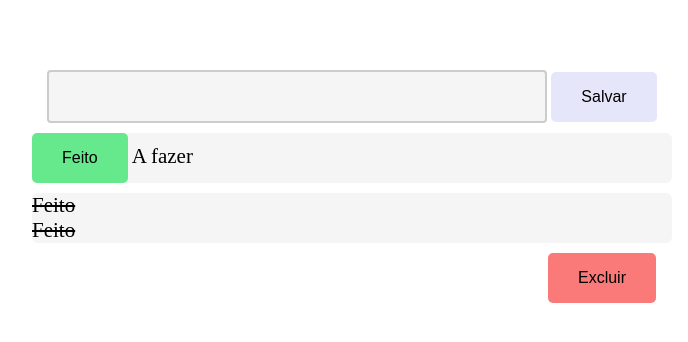
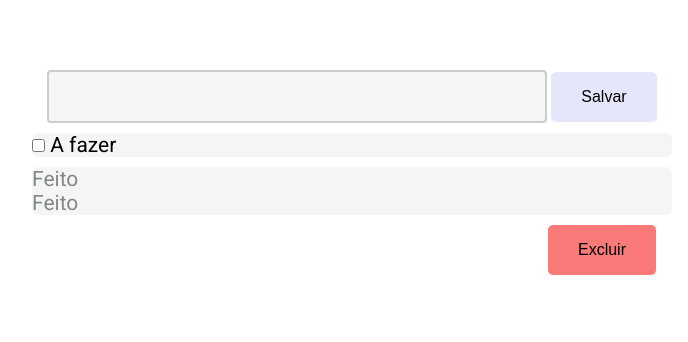
Before and after one commit to rogerio-stubs/todo-list, a plain HTML site: page index.html in a window 1280 px wide. Shown: the whole page, without its empty margins (288-976 px from the left). Drawn offline with Linux system fonts and the light colour scheme.

Commit message:
checkbox

```diff
--- a/index.html
+++ b/index.html
@@ -3,6 +3,8 @@
 <head>
     <meta charset="UTF-8">
     <meta name="viewport" content="width=device-width, initial-scale=1.0">
+    <link rel="preconnect" href="https://fonts.gstatic.com">
+    <link href="https://fonts.googleapis.com/css2?family=Roboto:wght@100;300;400&display=swap" rel="stylesheet">
     <link rel="stylesheet" href="styles.css">
     <title>Todo List</title>
 </head>
@@ -18,7 +20,7 @@
             <div class="to-do">
                 <ul>
                     <li>
-                        <button>Feito</button>
+                        <input type="checkbox">
                         A fazer
                     </li>
                 </ul>
--- a/styles.css
+++ b/styles.css
@@ -27,6 +27,7 @@ li {
     flex-direction: column;
     padding-top: 70px;
     align-items: center;
+    font-family: Roboto;
 }
 
 .data-input input {
@@ -69,7 +70,8 @@ li {
     border-radius: 6px;
     background-color: whitesmoke;
     margin-top: 10px;
-    text-decoration: line-through;
+    filter: blur(0.7px);
+    color: #828a82;
 }
 
 .clean button {
```
